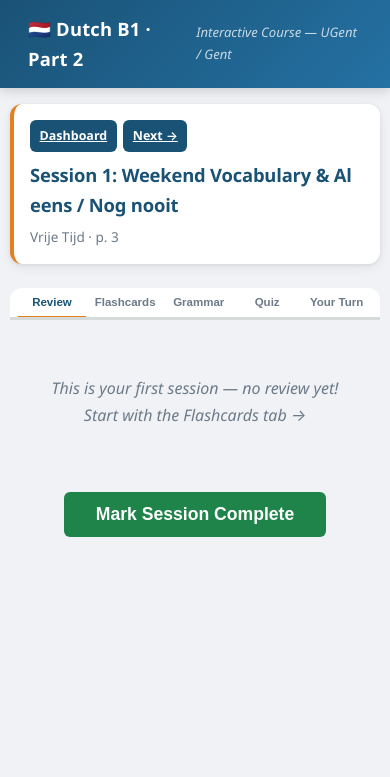
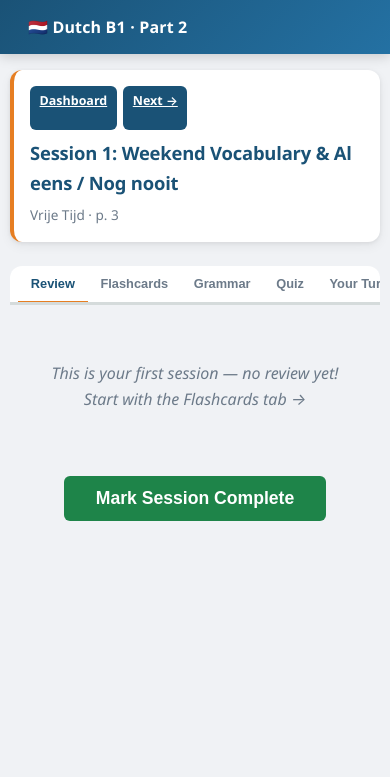
Before and after one commit to KKural/Dutch, a Flask app: page /session/1 in a window 390 px wide. Shown: the top 777 px of the page. Run offline with Flask 3, Linux system fonts and the light colour scheme.

Commit message:
Mobile improvements: scrollable tabs, hide nav subtitle <480px, touch targets, tablet breakpoint

```diff
--- a/static/style.css
+++ b/static/style.css
@@ -13,8 +13,8 @@
     --border: #d5dbdb;
     --radius: 12px;
     --radius-sm: 8px;
-    --shadow: 0 1px 4px rgba(0,0,0,.07), 0 4px 12px rgba(0,0,0,.06);
-    --shadow-md: 0 2px 8px rgba(0,0,0,.10), 0 6px 20px rgba(0,0,0,.08);
+    --shadow: 0 1px 4px rgba(0, 0, 0, .07), 0 4px 12px rgba(0, 0, 0, .06);
+    --shadow-md: 0 2px 8px rgba(0, 0, 0, .10), 0 6px 20px rgba(0, 0, 0, .08);
 }
 
 /* ===== RESET ===== */
@@ -269,8 +269,9 @@ body {
 }
 
 .btn-sm {
-    padding: .35rem .75rem;
-    font-size: .8rem;
+    padding: .45rem .85rem;
+    font-size: .82rem;
+    min-height: 38px;
 }
 
 .btn-lg {
@@ -881,6 +882,54 @@ body {
     max-width: 100vw;
 }
 
+/* ── Tablet / landscape phone (601–900px) ── */
+@media (max-width: 900px) {
+    .container {
+        padding: 1.5rem 1rem;
+    }
+
+    .session-grid {
+        grid-template-columns: repeat(auto-fill, minmax(220px, 1fr));
+    }
+
+    .flashcard {
+        max-width: 100%;
+    }
+
+    .quiz-input-wide {
+        min-width: 0;
+        flex: 1;
+    }
+}
+
+/* Hide nav subtitle on very small phones to prevent crowding */
+@media (max-width: 480px) {
+    .nav-sub {
+        display: none;
+    }
+
+    .logo {
+        font-size: 1rem;
+    }
+
+    .session-header h1 {
+        font-size: 1.1rem;
+    }
+
+    .fc-controls {
+        gap: .5rem;
+    }
+
+    .btn {
+        min-height: 44px;
+    }
+
+    .btn-choice {
+        min-height: 44px;
+        padding: .5rem .75rem;
+    }
+}
+
 /* Tables: scroll horizontally inside their container */
 .grammar-content table,
 .letop-box table,
@@ -963,15 +1012,24 @@ body {
         display: block;
     }
 
+    /* Tabs: scroll horizontally on mobile — don't squish text */
     .tabs {
         gap: 0;
+        overflow-x: auto;
+        -webkit-overflow-scrolling: touch;
+        scrollbar-width: none;
+        flex-wrap: nowrap;
+    }
+
+    .tabs::-webkit-scrollbar {
+        display: none;
     }
 
     .tab {
-        padding: .5rem .55rem;
-        font-size: .72rem;
-        flex: 1;
-        text-align: center;
+        padding: .6rem .8rem;
+        font-size: .8rem;
+        flex: 0 0 auto;
+        white-space: nowrap;
     }
 
     /* Session nav — wrap buttons */
```
